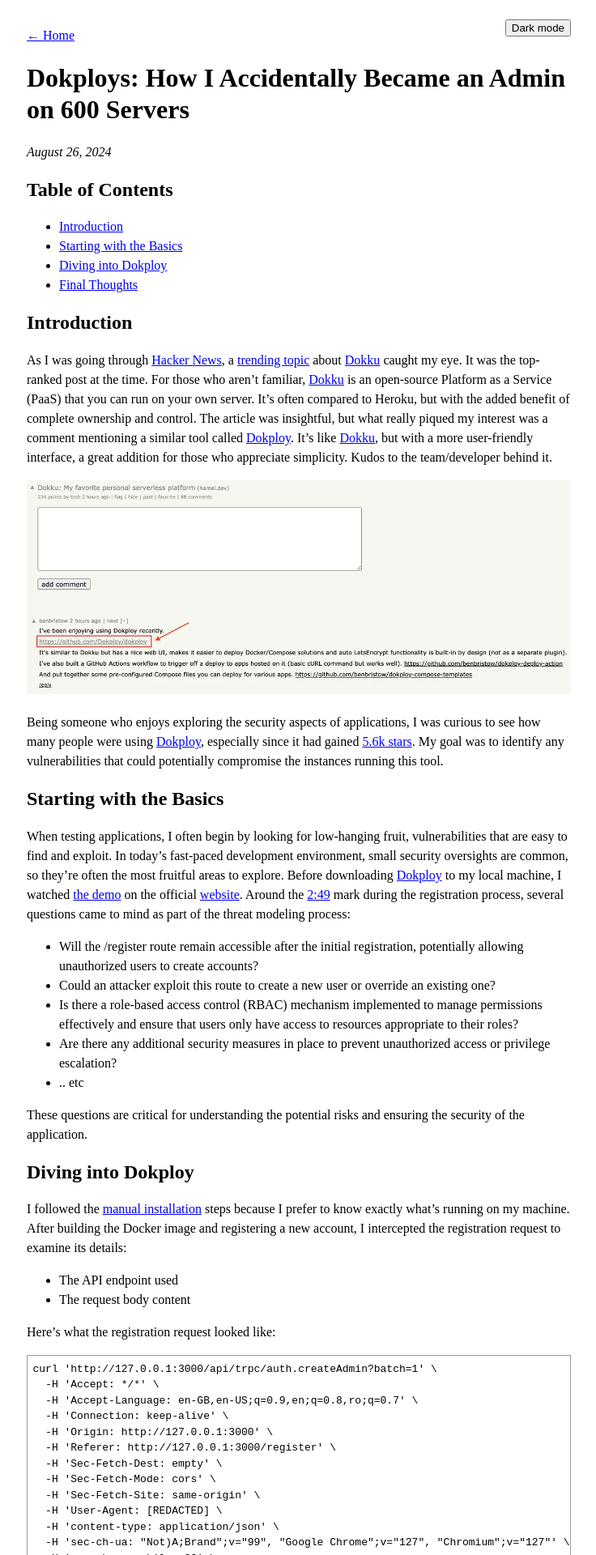
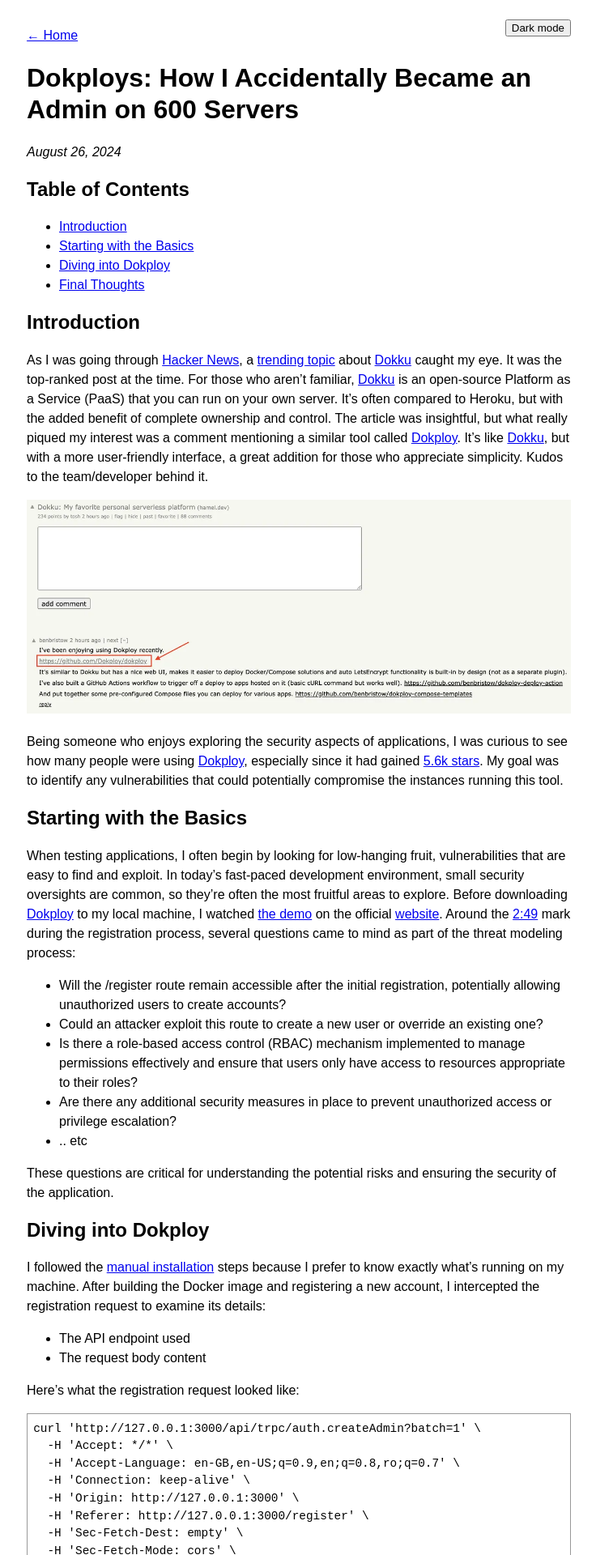
Before and after one commit to bscript/myblog, a Jekyll site: the page built from _posts/2024-08-26-dokploys-how-i-accidentally-became-an-admin-on-600-servers.md, in a window 1280 px wide. Shown: the top 1920 px of the page at 81% size, without its empty margins (271-1007 px from the left). Built offline with Jekyll 4.4.1, drawn with Linux system fonts in a browser that asks for light colours.

Commit message:
update font

```diff
--- a/assets/style.css
+++ b/assets/style.css
@@ -26,6 +26,7 @@ body {
   padding: 1em 1em 3em;
   background: var(--bg);
   color: var(--text);
+  font-family: sans-serif;
   line-height: 1.5;
 }
 
@@ -41,6 +42,9 @@ hr { border: 0; border-top: 1px solid var(--rule); }
 :root[data-theme="dark"] .to-light { display: inline; }
 :root[data-theme="dark"] .to-dark { display: none; }
 
+code, pre { font-family: monospace, monospace; font-size: .9em; }
+pre code { font-size: 1em; }
+
 img { max-width: 100%; height: auto; }
 
 pre { overflow-x: auto; padding: .5em; border: 1px solid var(--rule); }
```
